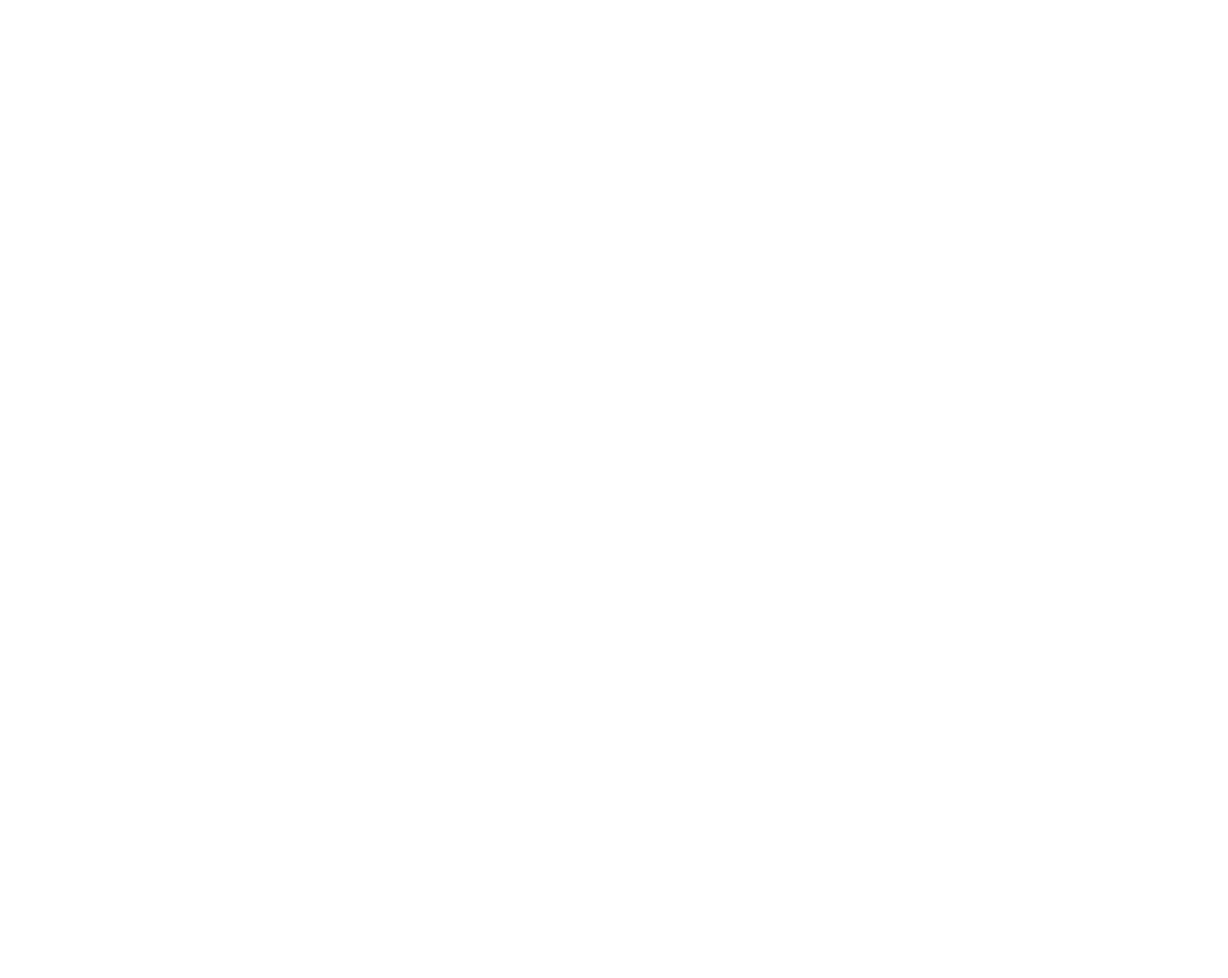
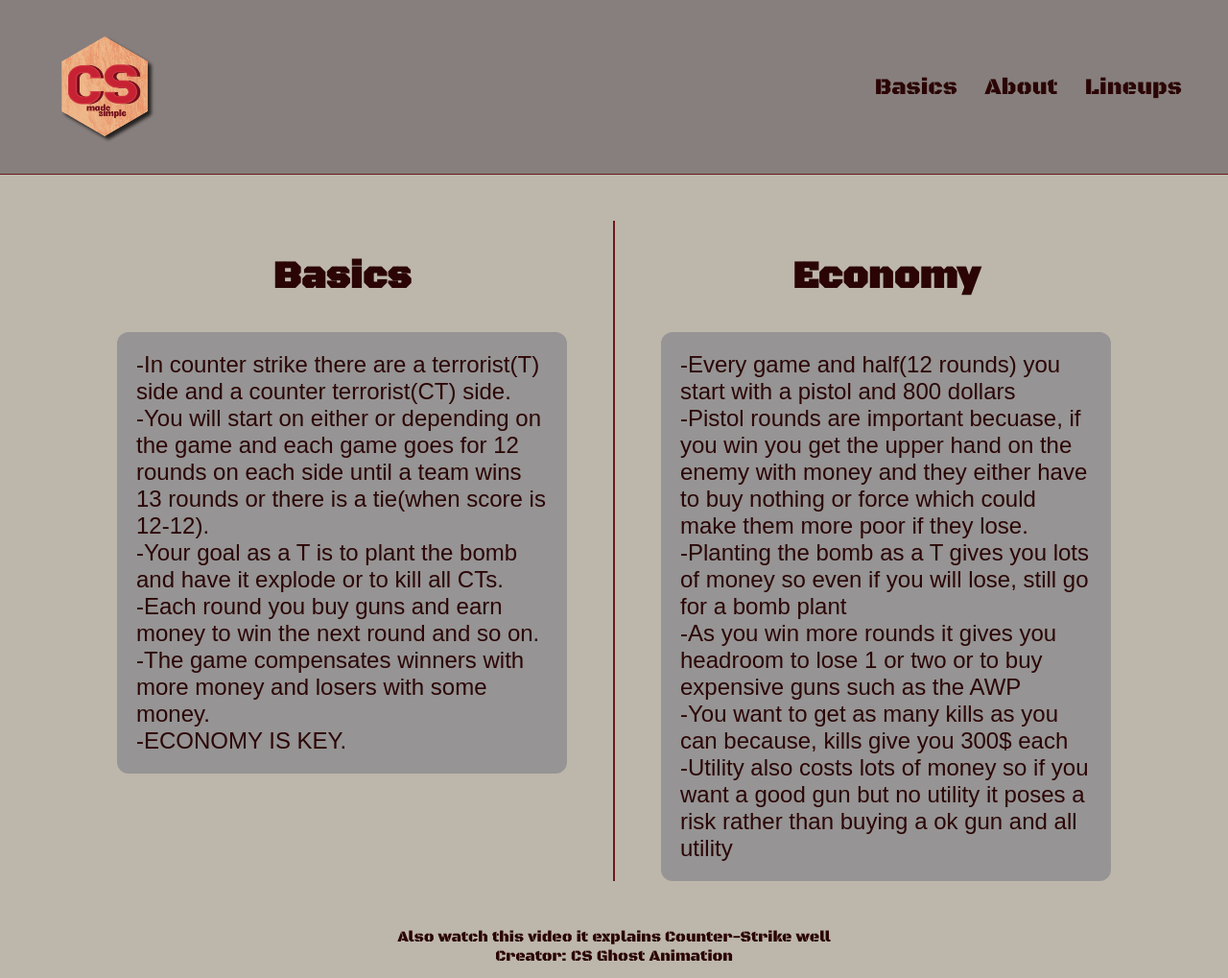
Before and after one commit to TonyVudis/CStrack, a Flask app: page /Basics in a window 1280 px wide. Before the commit the part shown is empty. Shown: the top 1019 px of the page at 96% size. Before the commit the page ends 800 px from the top, so only its background shows below. Run offline with Flask 3, Linux system fonts and the light colour scheme; some libraries are stand-ins or nearby versions.

Commit message:
basicspage

```diff
--- a/templates/Basics.html
+++ b/templates/Basics.html
@@ -0,0 +1,162 @@
+
+<!DOCTYPE html>
+<html>
+<head>
+    <title>Basics</title>
+    <style>
+        @import url('https://fonts.googleapis.com/css2?family=Black+Ops+One&display=swap');
+
+        body {
+            font-family: "Black Ops One";
+            margin: 0;
+            background-color: #BDB7AB;
+            color: #2b0505;
+        }
+
+        header {
+            display: flex;
+            justify-content: space-between;
+            align-items: center;
+            padding: 0.5rem 3rem;
+            background-color: #877F7D;
+            border-bottom: 0.5px solid #6b1a1a;
+        }
+
+        header nav a {
+            margin-left: 1.5rem;
+            font-size: 1.5rem;
+            text-decoration: none;
+            color: #2b0505;
+        }
+
+        .split-container {
+            display: flex;
+            max-width: 1100px;
+            margin: 3rem auto;
+            padding: 0 2rem;
+        }
+
+        .split-half {
+            flex: 1;
+            padding: 0 2rem;
+        }
+
+        .split-half h2 {
+            text-align: center;
+            font-size: 2.5rem;
+        }
+
+        .split-half .info-box {
+            background-color: #969494;
+            font-family: "Black Ops One";
+            border-radius: 12px;
+            font-size: 1.5rem;
+            padding: 1.25rem;
+            font-family: sans-serif;
+            color: #2b0505;
+            min-height: 200px;
+        }
+
+        .split-divider {
+            width: 2px;
+            background-color: #6b1a1a;
+            margin: 0 1rem;
+        }
+
+        .video-section {
+            max-width: 500px;
+            margin: 2rem auto 4rem;
+            text-align: center;
+        }
+
+        .video-section a {
+            display: inline-block;
+            position: relative;
+        }
+
+        .video-section img {
+            width: 100%;
+            border-radius: 12px;
+            display: block;
+        }
+    </style>
+</head>
+<body>
+
+    <header>
+        <a href="{{ url_for('home') }}">
+            <img src="{{ url_for('static', filename='logo.png') }}" alt="Logo" height="160">
+        </a>
+        <nav>
+            <a href="{{ url_for('Basics') }}">Basics</a>
+            <a href="{{ url_for('About') }}">About</a>
+            <a href="{{ url_for('Lineups') }}">Lineups</a>
+        </nav>
+    </header>
+
+    <div class="split-container">
+        <div class="split-half">
+            <h2>Basics</h2>
+            <div class="info-box">
+                <td>
+                -In counter strike there are a terrorist(T) side and a counter terrorist(CT) side.<br> -You will start on either or depending on the game and each game goes for 12 rounds on each side until
+                a team wins 13 rounds or there is a tie(when score is 12-12).<br> -Your goal as a T is to plant the bomb and have it explode or to kill all CTs. <br>-Each round you buy guns and earn money to win
+                the next round and so on. <br>-The game compensates winners with more money and losers with some money.<br> -ECONOMY IS KEY.
+                </td>
+            </div>
+        </div>
+
+        <div class="split-divider"></div>
+
+        <div class="split-half">
+            <h2>Economy </h2>
+            <div class="info-box">
+                -Every game and half(12 rounds) you start with a pistol and 800 dollars<br> -Pistol rounds are important becuase, if you win you get the upper hand on the enemy with money
+                and they either have to buy nothing or force which could make them more poor if they lose.<br> -Planting the bomb as a T gives you lots of money so even if you will lose, still go for
+                a bomb plant <br>-As you win more rounds it gives you headroom to lose 1 or two or to buy expensive guns such as the AWP <br>-You want to get as many kills as you can because, kills give you 300$ each
+                <br>-Utility also costs lots of money so if you want a good gun but no utility it poses a risk rather than buying a ok gun and all utility
+            </div>
+        </div>
+    </div>
+
+    <div class="video-section">
+        <p>
+            Also watch this video it explains Counter-Strike well Creator: CS Ghost Animation
+        </p>
+        <a href="https://www.youtube.com/watch?v=RIZWzT_RL6Y" target="_blank" rel="noopener noreferrer">
+            <img src="https://img.youtube.com/vi/RIZWzT_RL6Y/hqdefault.jpg" alt="Video thumbnail">
+        </a>
+    </div>
+
+
+
+    <script src="https://unpkg.com/aos@2.3.1/dist/aos.js"></script>
+    <script>
+        AOS.init({
+            duration: 800,
+            once: true
+        });
+    </script>
+
+    <script>
+    let lastScroll = 0;
+    const header = document.querySelector('header');
+
+    window.addEventListener('scroll', () => {
+        const currentScroll = window.scrollY;
+
+        if (currentScroll > lastScroll && currentScroll > 80) {
+            // Scrolling down - hide header
+            header.style.transform = 'translateY(-100%)';
+            header.style.transition = 'transform 0.3s ease';
+        } else {
+            // Scrolling up - show header
+            header.style.transform = 'translateY(0)';
+            header.style.transition = 'transform 0.3s ease';
+        }
+
+        lastScroll = currentScroll;
+    });
+    </script>
+
+</body>
```
Also changed, not shown: templates/Lineups.html (+6 -4 lines).
